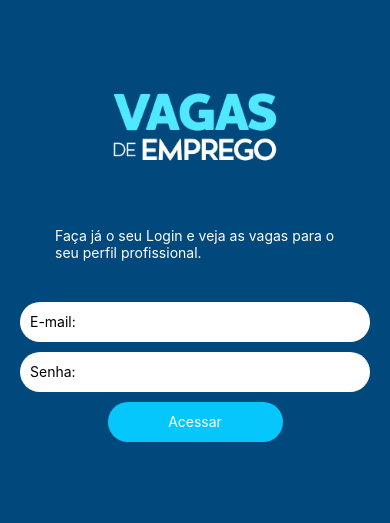
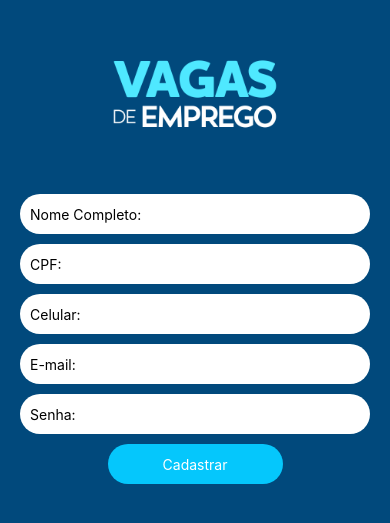
Before and after one commit to codemartins/app-vagas-estacio, a React Native app: screen / in a window 390 px wide. Shown: the part 183-706 px from the top of the page. Built offline with nearby package versions, Linux system fonts and the light colour scheme.

Commit message:
alguns ajustes

```diff
--- a/App.js
+++ b/App.js
@@ -18,23 +18,20 @@ const cadastro = () => {
   alert(nome);
 }
 
-const acessar = () => {
-
-}
   return (
     <View style={styles.container}>
         <StatusBar hidden />
 
     <Image style={{width:200,height:200}} source={require('./assets/logo-vaga-emprego.png')} />
 
-    <Text style={styles.TextLogin}>Faça já o seu Login e veja as vagas para o seu perfil profissional.</Text>
-
-    <TextInput placeholder="E-mail:" style={styles.TextInput} onChangeText={text=>setLogin(text)} />
+    <TextInput placeholder="Nome Completo:" style={styles.TextInput} onChangeText={text=>setNome(text)} />
+    <TextInput placeholder="CPF:" style={styles.TextInput} onChangeText={text=>setCPF(text)} />
+    <TextInput placeholder="Celular:" style={styles.TextInput} onChangeText={text=>setCelular(text)} />
+    <TextInput placeholder="E-mail:" style={styles.TextInput} onChangeText={text=>setEmail(text)} />
     <TextInput secureTextEntry={true} placeholder="Senha:" style={styles.TextInput} onChangeText={text=>setSenha(text)} />
 
-
-    <TouchableOpacity style={styles.btnAcesso} onPress={(acessar)}>
-      <Text style={{color: 'white', textAlign: 'center'}}>Acessar</Text>
+    <TouchableOpacity style={styles.btnCadastro} onPress={(cadastro)}>
+      <Text style={{color: 'white', textAlign: 'center'}}>Cadastrar</Text>
     </TouchableOpacity>
     </View>
   );
@@ -63,24 +60,6 @@ const styles = StyleSheet.create({
     height: 40,
     backgroundColor:'#05c7fc',
     borderRadius: 20,
-    justifyContent: 'center',
-    marginBottom: 10
-  },
-
-  btnAcesso:{
-    width: '50%',
-    height: 40,
-    backgroundColor:'#05c7fc',
-    borderRadius: 20,
-    justifyContent: 'center',
-    marginBottom: 10,
-  },
-
-  TextLogin:{
-    width: '80%',
-    height: 60,
-    color: 'white',
-    justifyContent: 'center',
-    marginBottom: 15
+    justifyContent: 'center'
   }
 });
--- a/src/pages/tela-cadastro/index.js
+++ b/src/pages/tela-cadastro/index.js
@@ -40,7 +40,7 @@ const cadastro = () => {
 const styles = StyleSheet.create({
   container: {
     flex: 1,
-    backgroundColor: '#01497c  ',
+    backgroundColor: '#01497c',
     alignItems: 'center',
     justifyContent: 'center',
     padding: 20
```
Also changed, not shown: src/pages/Home/index.js (+1 -11 lines), src/pages/Tela-Login/index.js (+3 -19 lines).
